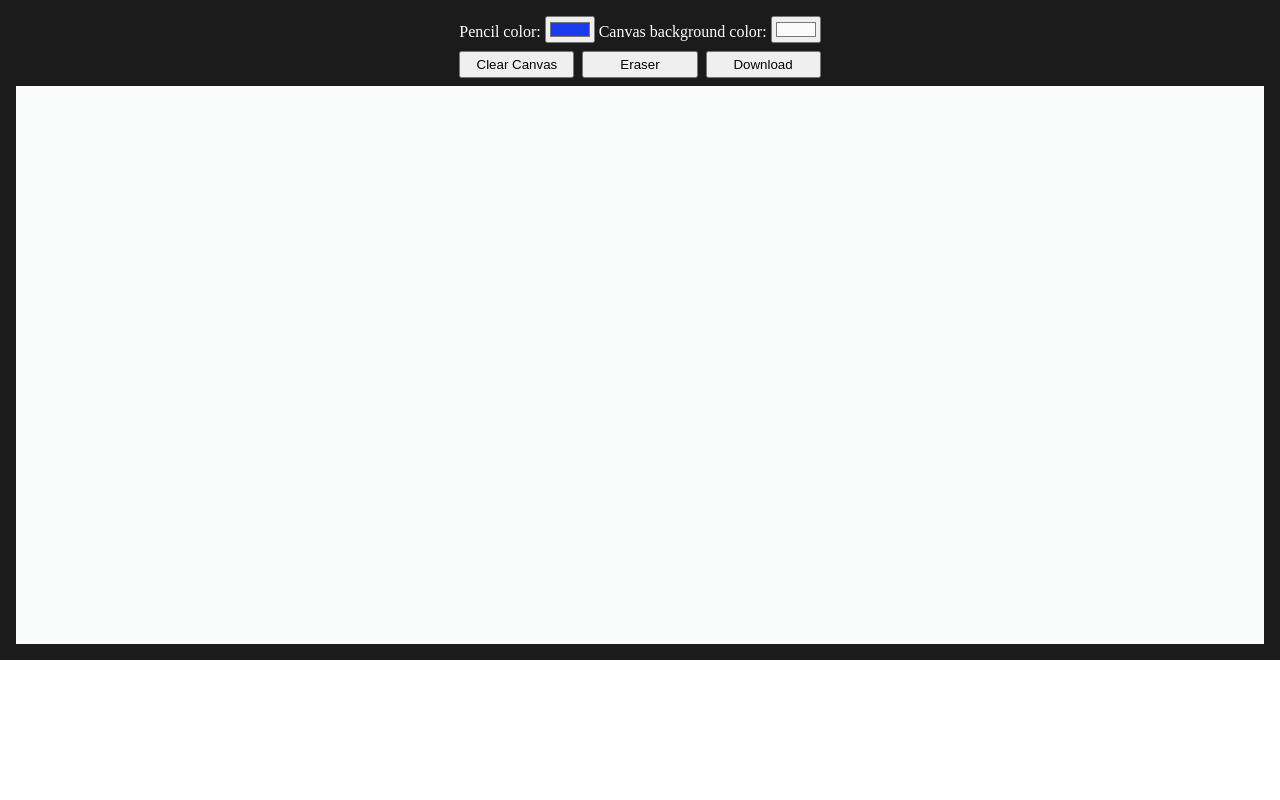
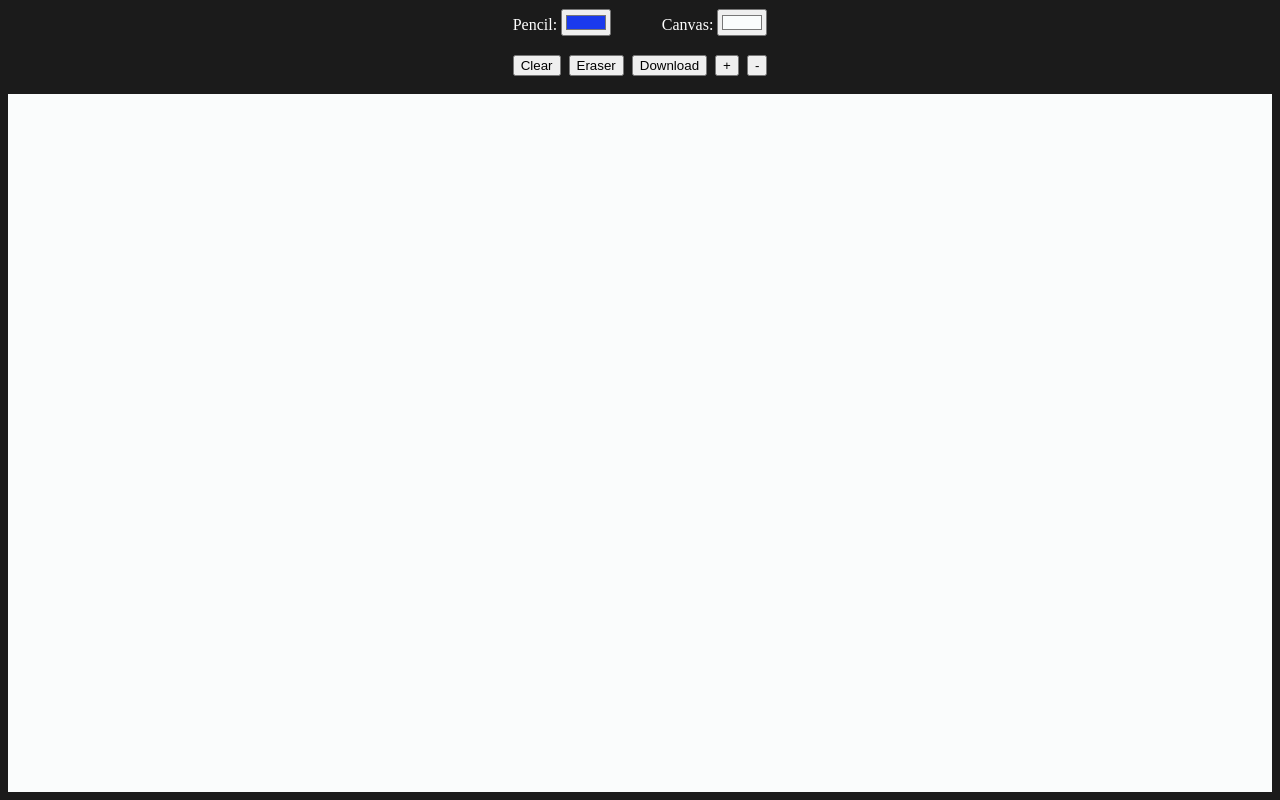
Before and after one commit to ashish19977/paint, a website: page index.html in a window 1280 px wide. Drawn offline with Linux system fonts and the light colour scheme.

Commit message:
changes for mob

```diff
--- a/index.html
+++ b/index.html
@@ -12,6 +12,7 @@
         padding: 0;
         color: white;
         overscroll-behavior: none;
+        height: 100vh;
       }
       #container {
         box-sizing: border-box;
@@ -21,7 +22,7 @@
         display: grid;
         grid-row-gap: 0.5em;
         grid-template-rows: 2fr 18fr;
-        padding: 1em;
+        padding: 0.5em;
       }
       #canvas-container {
         display: grid;
@@ -29,6 +30,7 @@
         height: 100%;
       }
       #canvas {
+        display: block;
         box-sizing: border-box;
         width: 100%;
         height: 100%;
@@ -40,13 +42,20 @@
         display: grid;
         grid-gap: 0.5em;
         justify-content: center;
-        grid-template-rows: 1fr 1fr;
+        grid-template-rows: 0.75fr 1fr;
       }
-      #buttons-container {
-        display: grid;
-        grid-gap: 0.5em;
+      #colors-container {
+        display: flex;
+        align-items: center;
+        justify-content: space-between;
+        flex-wrap: wrap;
+      }
+      .buttons-container {
+        display: flex;
+        gap: 0.5em;
         justify-content: center;
-        grid-template-columns: 1fr 1fr 1fr;
+        align-items: center;
+        flex-wrap: wrap;
       }
       #eraser {
         position: absolute;
@@ -64,23 +73,29 @@
     <div id="container">
       <div id="colors-controls-container">
         <div id="colors-container">
-          Pencil color:
+          <div>
+            <span>Pencil:</span>
             <input
               type="color"
               onchange="setCanvasOrPencilColor(event,'pencil')"
               id="pencil-color-picker"
             />
-          Canvas background color:
+          </div>
+          <div>
+            <span>Canvas:</span>
             <input
               type="color"
               onchange="setCanvasOrPencilColor(event,'canvas')"
               id="canvas-color-picker"
             />
           </div>
-        <div id="buttons-container">
-          <button onclick="clearCanvas()">Clear Canvas</button>
+        </div>
+        <div class="buttons-container">
+          <button onclick="clearCanvas()">Clear</button>
           <button onclick="activateEraser()">Eraser</button>
           <button onclick="download()">Download</button>
+          <button onclick="handleBrushSizeChange('+')">+</button>
+          <button onclick="handleBrushSizeChange('-')">-</button>
         </div>
       </div>
       <div id="canvas-container">
--- a/index.js
+++ b/index.js
@@ -1,17 +1,16 @@
 let pencilColor = "#1a3aed";
 let canvasBgColor = "#fafcfc";
 let eraser = false;
-let lineWidth = 2;
+let lineWidth = 5;
 let lineCap = "round";
 
-document.addEventListener("mousedown", setPosition);
-document.addEventListener("mouseenter", setPosition);
-document.addEventListener("mousemove", draw);
+// set default colors for pencil and canvas bg
+document.querySelector(`#pencil-color-picker`).setAttribute("value", pencilColor);
+document.querySelector(`#canvas-color-picker`).setAttribute("value", canvasBgColor);
 
 let canvas = document.getElementById("canvas");
+let canvasContainer = document.getElementById("canvas-container");
 const eraserCircle = document.getElementById("eraser");
-document.querySelector(`#pencil-color-picker`).setAttribute("value", pencilColor);
-document.querySelector(`#canvas-color-picker`).setAttribute("value", canvasBgColor);
 
 canvas.width = canvas.offsetWidth;
 canvas.height = canvas.offsetHeight;
@@ -20,12 +19,26 @@ canvasCtx.fillStyle = canvasBgColor;
 canvasCtx.fillRect(0, 0, canvas.width, canvas.height);
 const position = { x: 0, y: 0 };
 
+document.addEventListener("mousedown", setPosition);
+document.addEventListener("mouseenter", setPosition);
+document.addEventListener("mousemove", draw);
+
+// resize the canvas when we resize the window
+const handleResize = () => {
+  const { clientHeight } = canvasContainer;
+  canvas.style.height = `${clientHeight - 0.1}px`;
+  canvas.style.width = `${window.innerWidth - 16.1}px`;
+};
+window.addEventListener("resize", handleResize);
+
+// set the postiton of current pencil
 function setPosition(e) {
   var rect = canvas.getBoundingClientRect();
   (position.x = ((e.clientX - rect.left) / (rect.right - rect.left)) * canvas.width),
     (position.y = ((e.clientY - rect.top) / (rect.bottom - rect.top)) * canvas.height);
 }
 
+// set pencil / canvas bg colors
 function setCanvasOrPencilColor(event, element) {
   const { value } = event.target;
   if (element === "pencil") {
@@ -38,11 +51,14 @@ function setCanvasOrPencilColor(event, element) {
   }
 }
 
+// fires when we start drawing
 function draw(e) {
+  alert(e.buttons);
   if (e.buttons !== 1) return;
   canvasCtx.beginPath();
   canvasCtx.lineCap = "round";
   canvasCtx.lineWidth = lineWidth;
+  console.log("lin wid", lineWidth);
   canvasCtx.strokeStyle = pencilColor;
   canvasCtx.moveTo(position.x, position.y);
   setPosition(e);
@@ -51,12 +67,14 @@ function draw(e) {
   canvasCtx.stroke();
 }
 
+// clears the canvas
 function clearCanvas() {
   canvasCtx.reset();
   canvasCtx.fillStyle = canvasBgColor;
   canvasCtx.fillRect(0, 0, canvas.width, canvas.height);
 }
 
+// download drawing
 function download() {
   const imgName = prompt("Save as", "paint");
   if (imgName === null) return;
@@ -70,12 +88,14 @@ function download() {
   a.click();
 }
 
+// activate erasse
 function activateEraser() {
   tempColor = pencilColor;
   eraserCircle.style.display = eraserCircle.style.display === "" ? "block" : "";
   eraser = !eraser;
 }
 
+// move eraser
 function moveEraser() {
   canvas.onmousemove = (e) => {
     if (!eraser) {
@@ -89,14 +109,20 @@ function moveEraser() {
 
   canvas.onmousedown = () => {
     if (!eraser) return;
-    lineCap = "square";
-    lineWidth = 10;
     pencilColor = canvasBgColor;
   };
   canvas.onmouseup = () => {
     if (!eraser) return;
     lineCap = "round";
-    lineWidth = 2;
     pencilColor = tempColor;
   };
 }
+
+// increase/decrease pencil size
+function handleBrushSizeChange(op) {
+  if (op === "-") {
+    lineWidth = lineWidth > 1 ? lineWidth - 1 : lineWidth;
+  } else if (op === "+") {
+    lineWidth = lineWidth < 20 ? lineWidth + 1 : lineWidth;
+  }
+}
```
Lines whose indentation alone changed are shown as unchanged.
